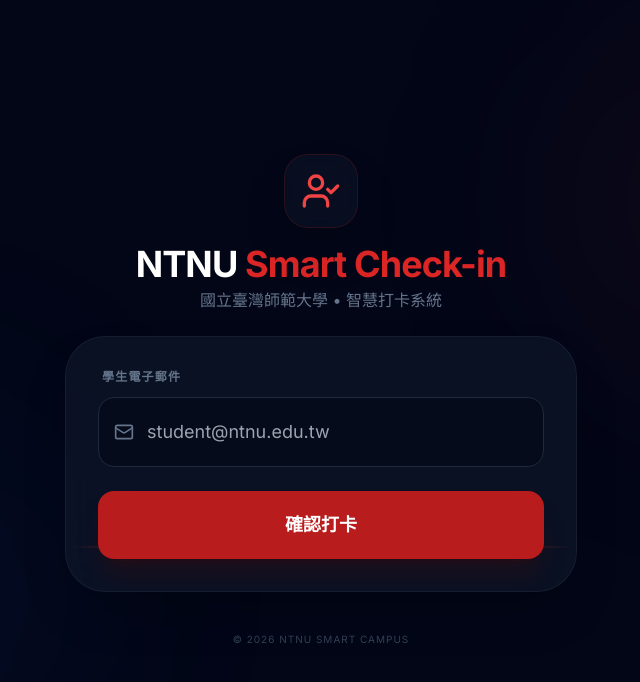
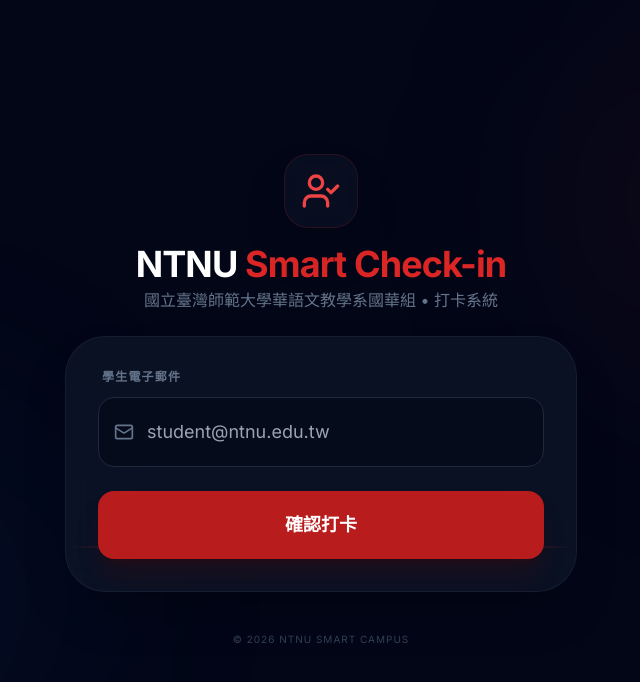
Before and after one commit to annaliutest-coder/checkin-web, a React (Vite) app: page / in a window 1280 px wide. Shown: the top 682 px of the page, without its empty margins (319-959 px from the left). Built offline with nearby package versions, Linux system fonts and the light colour scheme.

Commit message:
Update description in App.tsx

```diff
--- a/App.tsx
+++ b/App.tsx
@@ -88,7 +88,7 @@
             <h1 className="text-3xl font-extrabold tracking-tight md:text-4xl text-white">
               NTNU <span className="text-red-600">Smart Check-in</span>
             </h1>
-            <p className="text-slate-500 font-medium mt-1">國立臺灣師範大學 • 智慧打卡系統</p>
+            <p className="text-slate-500 font-medium mt-1">國立臺灣師範大學華語文教學系國華組 • 打卡系統</p>
           </div>
         </div>
 
```
